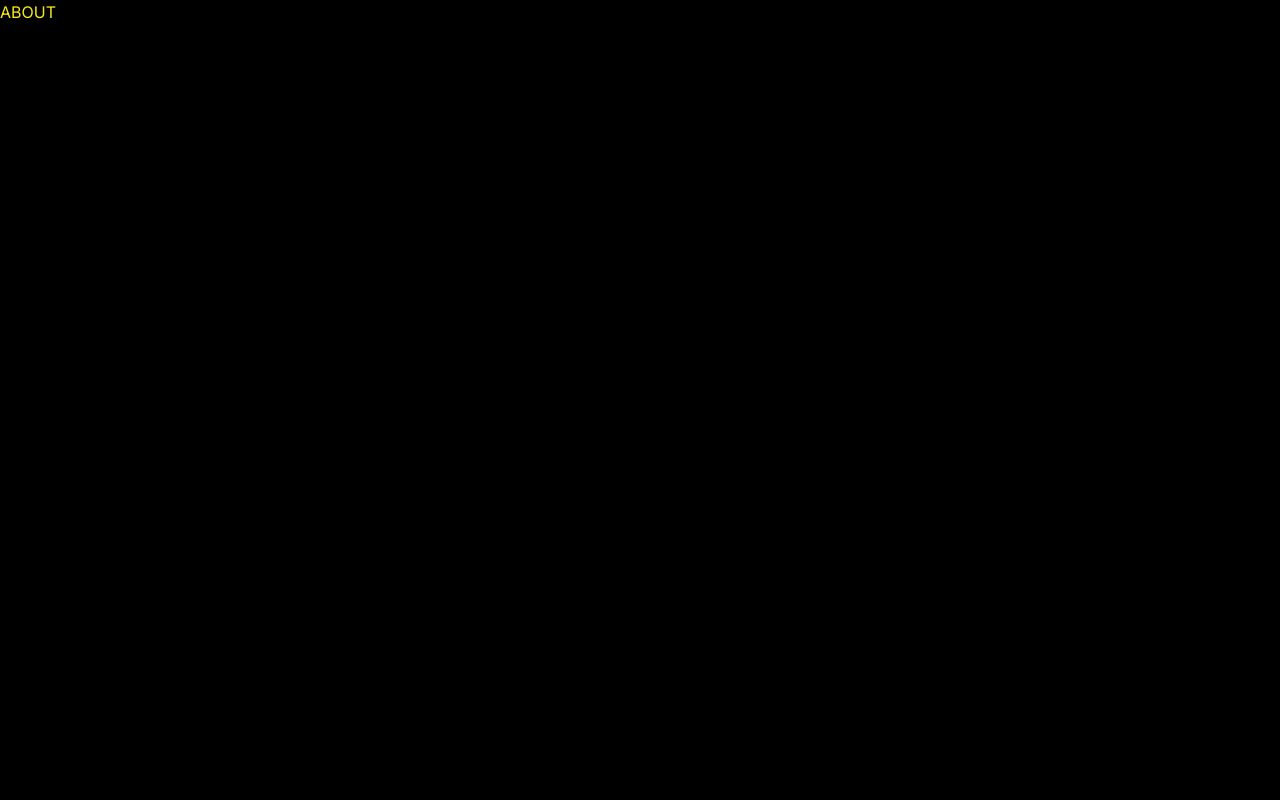
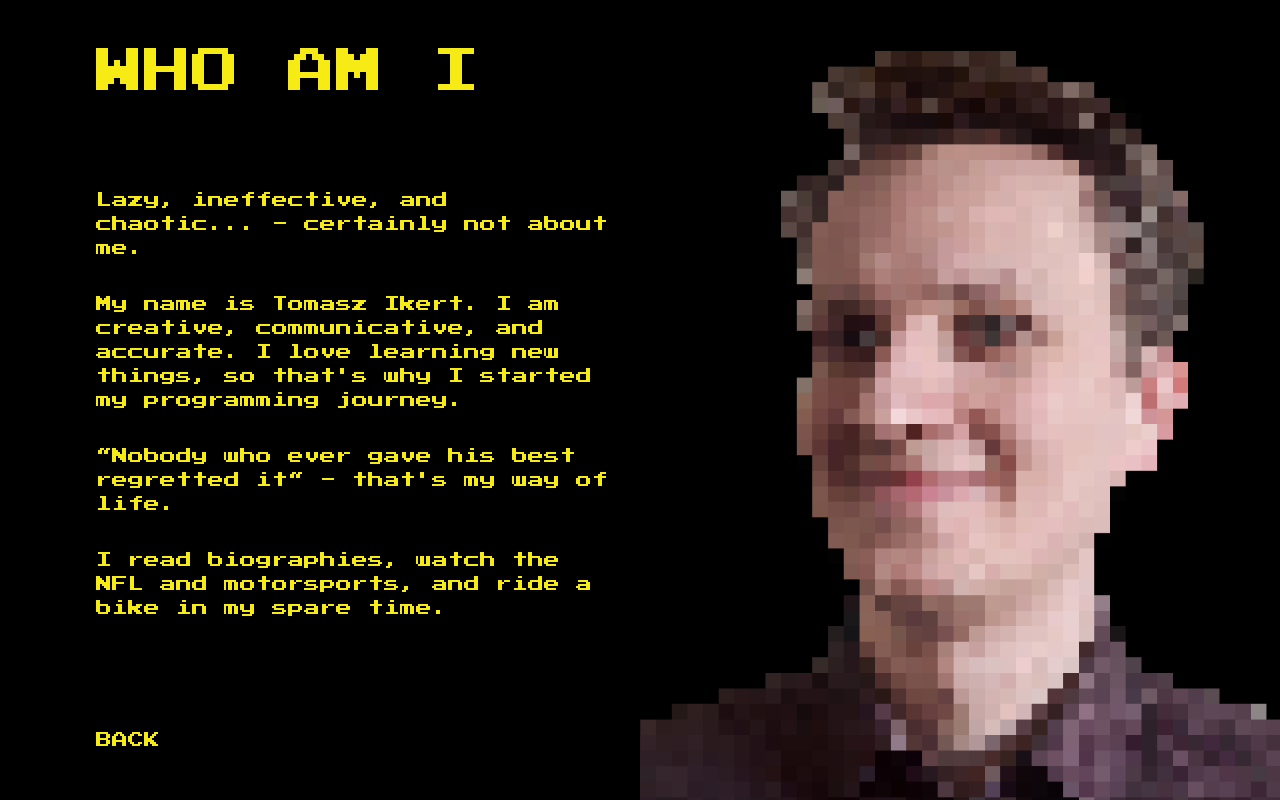
Before and after one commit to ike-tom/i-am-tomasz-next, a Next.js app: page /about in a window 1280 px wide. Built offline with nearby package versions, Linux system fonts and the light colour scheme.

Commit message:
feat: create About Page

```diff
--- a/app/about/page.tsx
+++ b/app/about/page.tsx
@@ -1,8 +1,43 @@
-import React from 'react'
+import Image from 'next/image'
+import BackButton from '@/components/BackButton/BackButton'
 
 function About() {
   return (
-    <div>About</div>
+    <main className="flex flex-col lg:flex-row lg:h-screen max-w-screen-2xl font-pixel m-auto">
+      <section className="flex flex-col min-h-screen p-8 lg:w-1/2 lg:pl-24 lg:py-12 justify-between">
+        <h1 className="text-3xl xl:text-5xl">WHO AM I</h1>
+        <div className="flex flex-col text-sm xl:text-base normal-case gap-y-8">
+          <p>Lazy, ineffective, and chaotic... - certainly not about me.</p>
+          <p>
+            My name is Tomasz Ikert. I am creative, communicative, and accurate.
+            I love learning new things, so that&apos;s why I started my
+            programming journey.
+          </p>
+          <p>
+            &ldquo;Nobody who ever gave his best regretted it&ldquo; -
+            that&apos;s my way of life.
+          </p>
+          <p>
+            I read biographies, watch the NFL and motorsports, and ride a bike
+            in my spare time.
+          </p>
+        </div>
+        <BackButton />
+      </section>
+      <div className="lg:w-1/2 relative  h-auto lg:h-screen w-full">
+        <div className="h-full w-full">
+          <Image
+            className="object-contain h-full w-full lg:object-cover"
+            src="/images/me.webp"
+            priority
+            alt="Photo of author"
+            sizes="(max-width: 768px) 100vw, (max-width: 1200px) 50vw, 33vw"
+            width={1200}
+            height={500}
+          />
+        </div>
+      </div>
+    </main>
   )
 }
 
```
